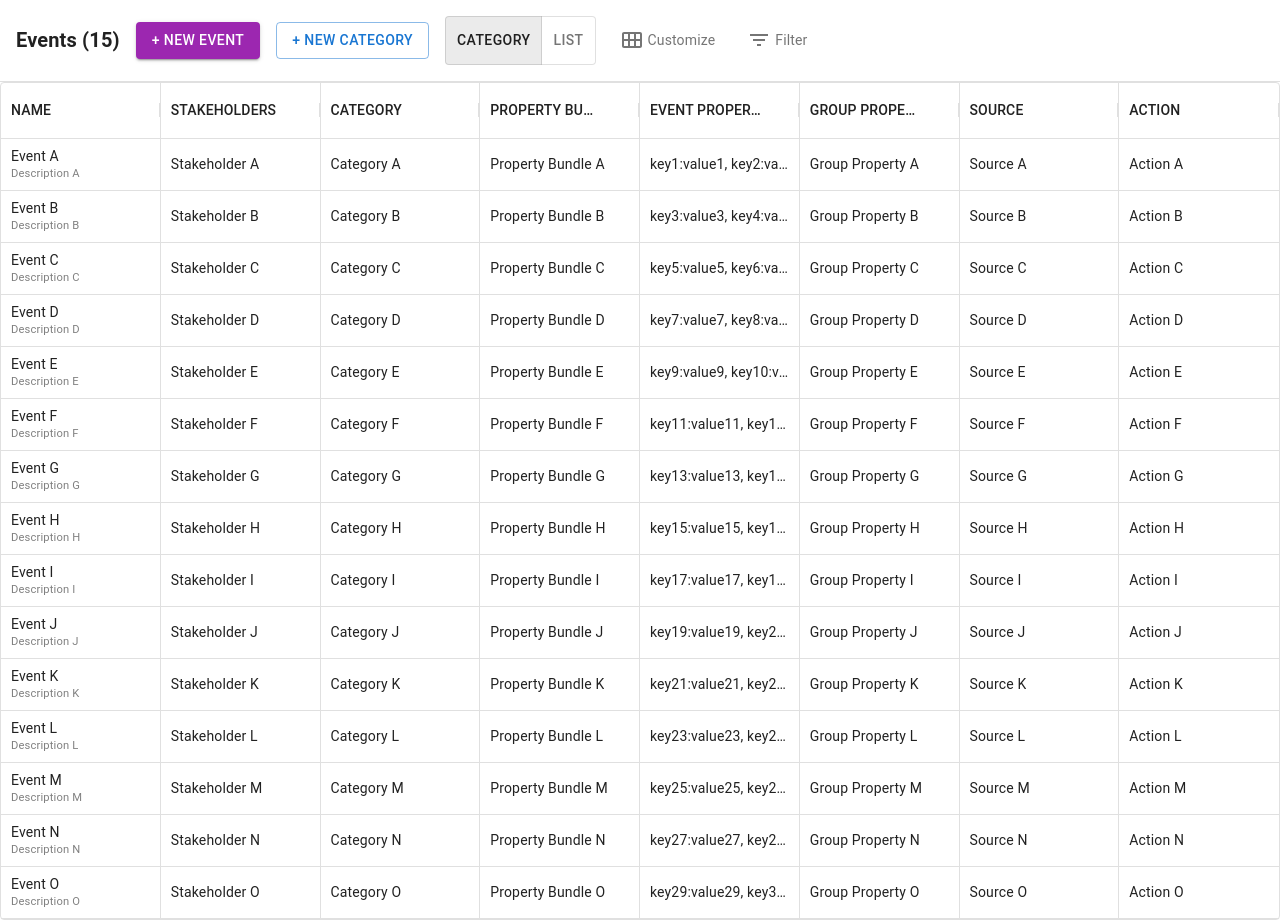
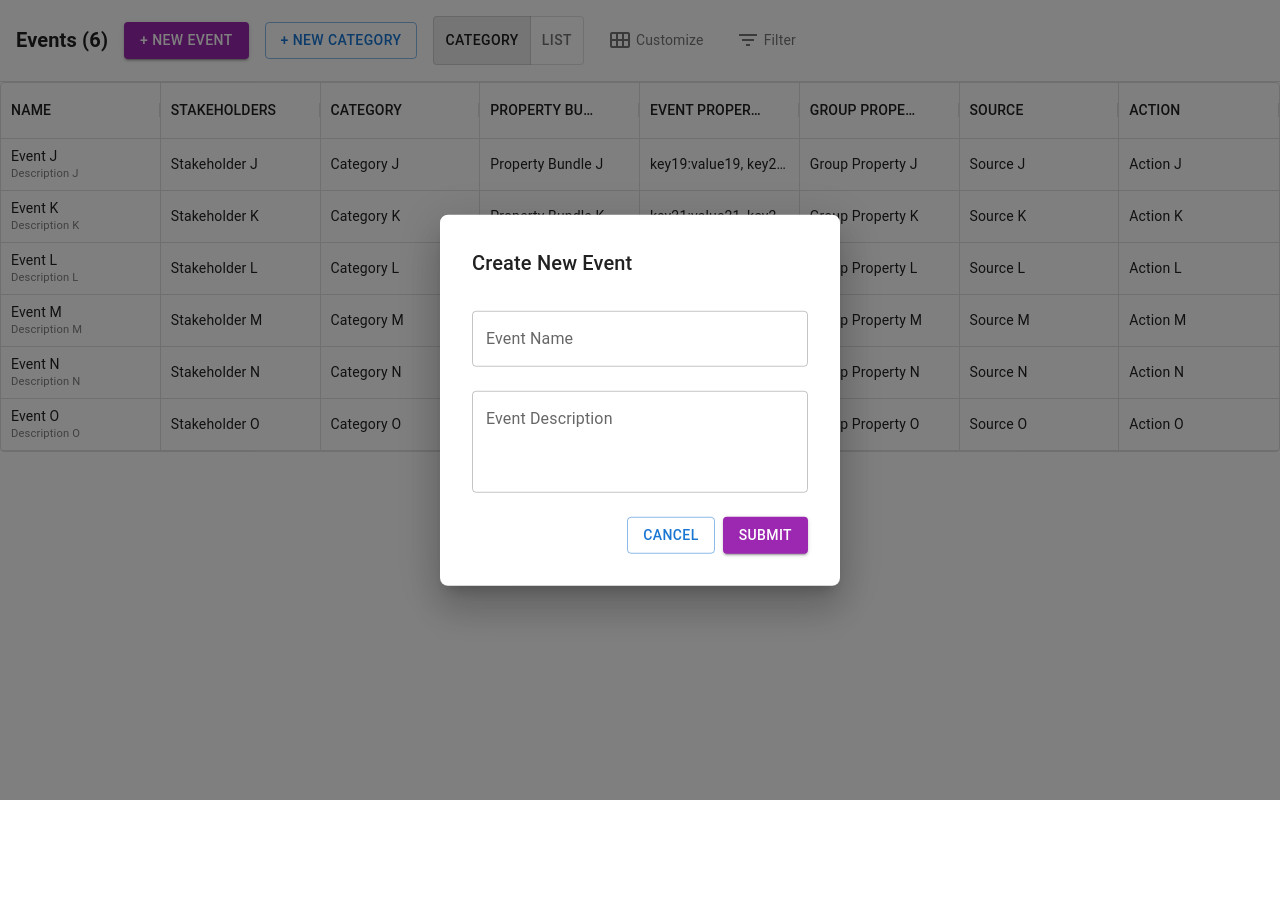
Before and after one commit to syedsartajahmed/hodor, a Next.js app: page /dashboard in a window 1280 px wide. Both pictures are taken after a click on the button "+ NEW EVENT". After the commit the page ends 800 px from the top, so only its background shows below. Built offline with nearby package versions, Linux system fonts and the light colour scheme.

Commit message:
added: dynamic event creation

```diff
--- /dev/null
+++ b/src/components/AddEventModal.js
@@ -0,0 +1,79 @@
+import React, { useState } from "react";
+import { Box, Button, Modal, TextField, Typography } from "@mui/material";
+import { useAppContext } from "@/context/AppContext";
+
+const AddEventModal = ({ open, setOpen }) => {
+  const [eventData, setEventData] = useState({ name: "", description: "" });
+  const { addEvent, tableData } = useAppContext();
+
+  const handleClose = () => {
+    setOpen(false);
+    setEventData({ name: "", description: "" });
+  };
+
+  const handleSubmit = () => {
+    if (eventData.name && eventData.description) {
+      addEvent(eventData);
+      handleClose();
+    }
+  };
+
+  return (
+    <Modal
+      open={open}
+      onClose={handleClose}
+      aria-labelledby="new-event-modal"
+      aria-describedby="modal-to-create-new-event"
+    >
+      <Box
+        sx={{
+          position: "absolute",
+          top: "50%",
+          left: "50%",
+          transform: "translate(-50%, -50%)",
+          width: 400,
+          bgcolor: "background.paper",
+          boxShadow: 24,
+          p: 4,
+          borderRadius: 2,
+        }}
+      >
+        <Typography id="new-event-modal" variant="h6" component="h2" mb={2}>
+          Create New Event
+        </Typography>
+        <TextField
+          label="Event Name"
+          fullWidth
+          variant="outlined"
+          margin="normal"
+          value={eventData.name}
+          onChange={(e) =>
+            setEventData((prev) => ({ ...prev, name: e.target.value }))
+          }
+        />
+        <TextField
+          label="Event Description"
+          fullWidth
+          variant="outlined"
+          margin="normal"
+          multiline
+          rows={3}
+          value={eventData.description}
+          onChange={(e) =>
+            setEventData((prev) => ({ ...prev, description: e.target.value }))
+          }
+        />
+        <Box display="flex" justifyContent="flex-end" mt={2} gap={1}>
+          <Button onClick={handleClose} variant="outlined">
+            Cancel
+          </Button>
+          <Button onClick={handleSubmit} variant="contained" color="secondary">
+            Submit
+          </Button>
+        </Box>
+      </Box>
+    </Modal>
+  );
+};
+
+export default AddEventModal;
--- a/src/components/Header.js
+++ b/src/components/Header.js
@@ -3,17 +3,24 @@ import {
   Box,
   Button,
   Typography,
+  TextField,
+  Modal,
+  ToggleButtonGroup,
   ToggleButton,
-  ToggleButtonGroup,
   IconButton,
 } from "@mui/material";
 import FilterListIcon from "@mui/icons-material/FilterList";
 import CalendarViewMonthIcon from "@mui/icons-material/CalendarViewMonth";
 import { rows } from "@/constants/tableValue";
+import AddEventModal from "./AddEventModal";
+import { useAppContext } from "@/context/AppContext";
 
 const Header = () => {
   const [view, setView] = useState("category");
-  const eventSize = rows.length;
+  const [open, setOpen] = useState(false);
+  const { tableData } = useAppContext();
+
+  const eventSize = tableData.length;
 
   const handleViewChange = (event, newView) => {
     if (newView !== null) {
@@ -21,7 +28,10 @@ const Header = () => {
     }
   };
 
+  const handleOpen = () => setOpen(true);
+
   return (
+    <>
       <Box
         display="flex"
         flexDirection="row"
@@ -30,18 +40,16 @@ const Header = () => {
         borderBottom="1px solid #e0e0e0"
         gap={2}
       >
-      {/* Left Section */}
         <Box display="flex" alignItems="center" gap={2}>
           <Typography variant="h6" fontWeight="bold">
             Events ({eventSize})
           </Typography>
-        <Button variant="contained" color="secondary">
+          <Button variant="contained" color="secondary" onClick={handleOpen}>
             + New Event
           </Button>
           <Button variant="outlined">+ New Category</Button>
         </Box>
 
-      {/* Center Section */}
         <Box display="flex" alignItems="center">
           <ToggleButtonGroup
             value={view}
@@ -58,7 +66,6 @@ const Header = () => {
           </ToggleButtonGroup>
         </Box>
 
-      {/* Right Section */}
         <Box display="flex" alignItems="center" gap={2}>
           <IconButton
             aria-label="customize"
@@ -76,6 +83,8 @@ const Header = () => {
           </IconButton>
         </Box>
       </Box>
+      {open && <AddEventModal open={open} setOpen={setOpen} />}
+    </>
   );
 };
 
--- a/src/components/Table.js
+++ b/src/components/Table.js
@@ -1,16 +1,18 @@
 import { columns, rows } from "@/constants/tableValue";
+import { useAppContext } from "@/context/AppContext";
 import { Box } from "@mui/material";
 import { DataGrid } from "@mui/x-data-grid";
 import * as React from "react";
 
 const Table = () => {
+  const { addEvent, tableData } = useAppContext();
+
   return (
     <div>
-      <div>
-      </div>
+      <div></div>
       <Box sx={{ height: "100%", width: "100%" }}>
         <DataGrid
-          rows={rows}
+          rows={tableData}
           columns={columns}
           disableColumnFilter
           hideFooterPagination
--- a/src/constants/tableValue.js
+++ b/src/constants/tableValue.js
@@ -56,114 +56,114 @@ export const columns = [
 ];
 
 export const rows = [
-  {
-    id: 1,
-    name: "Event A",
-    description: "Description A",
-    stakeholders: "Stakeholder A",
-    category: "Category A",
-    propertyBundles: "Property Bundle A",
-    eventProperties: "key1:value1, key2:value2",
-    groupProperties: "Group Property A",
-    source: "Source A",
-    action: "Action A",
-  },
-  {
-    id: 2,
-    name: "Event B",
-    description: "Description B",
-    stakeholders: "Stakeholder B",
-    category: "Category B",
-    propertyBundles: "Property Bundle B",
-    eventProperties: "key3:value3, key4:value4",
-    groupProperties: "Group Property B",
-    source: "Source B",
-    action: "Action B",
-  },
-  {
-    id: 3,
-    name: "Event C",
-    description: "Description C",
-    stakeholders: "Stakeholder C",
-    category: "Category C",
-    propertyBundles: "Property Bundle C",
-    eventProperties: "key5:value5, key6:value6",
-    groupProperties: "Group Property C",
-    source: "Source C",
-    action: "Action C",
-  },
-  {
-    id: 4,
-    name: "Event D",
-    description: "Description D",
-    stakeholders: "Stakeholder D",
-    category: "Category D",
-    propertyBundles: "Property Bundle D",
-    eventProperties: "key7:value7, key8:value8",
-    groupProperties: "Group Property D",
-    source: "Source D",
-    action: "Action D",
-  },
-  {
-    id: 5,
-    name: "Event E",
-    description: "Description E",
-    stakeholders: "Stakeholder E",
-    category: "Category E",
-    propertyBundles: "Property Bundle E",
-    eventProperties: "key9:value9, key10:value10",
-    groupProperties: "Group Property E",
-    source: "Source E",
-    action: "Action E",
-  },
-  {
-    id: 6,
-    name: "Event F",
-    description: "Description F",
-    stakeholders: "Stakeholder F",
-    category: "Category F",
-    propertyBundles: "Property Bundle F",
-    eventProperties: "key11:value11, key12:value12",
-    groupProperties: "Group Property F",
-    source: "Source F",
-    action: "Action F",
-  },
-  {
-    id: 7,
-    name: "Event G",
-    description: "Description G",
-    stakeholders: "Stakeholder G",
-    category: "Category G",
-    propertyBundles: "Property Bundle G",
-    eventProperties: "key13:value13, key14:value14",
-    groupProperties: "Group Property G",
-    source: "Source G",
-    action: "Action G",
-  },
-  {
-    id: 8,
-    name: "Event H",
-    description: "Description H",
-    stakeholders: "Stakeholder H",
-    category: "Category H",
-    propertyBundles: "Property Bundle H",
-    eventProperties: "key15:value15, key16:value16",
-    groupProperties: "Group Property H",
-    source: "Source H",
-    action: "Action H",
-  },
-  {
-    id: 9,
-    name: "Event I",
-    description: "Description I",
-    stakeholders: "Stakeholder I",
-    category: "Category I",
-    propertyBundles: "Property Bundle I",
-    eventProperties: "key17:value17, key18:value18",
-    groupProperties: "Group Property I",
-    source: "Source I",
-    action: "Action I",
-  },
+  //   {
+  //     id: 1,
+  //     name: "Event A",
+  //     description: "Description A",
+  //     stakeholders: "Stakeholder A",
+  //     category: "Category A",
+  //     propertyBundles: "Property Bundle A",
+  //     eventProperties: "key1:value1, key2:value2",
+  //     groupProperties: "Group Property A",
+  //     source: "Source A",
+  //     action: "Action A",
+  //   },
+  //   {
+  //     id: 2,
+  //     name: "Event B",
+  //     description: "Description B",
+  //     stakeholders: "Stakeholder B",
+  //     category: "Category B",
+  //     propertyBundles: "Property Bundle B",
+  //     eventProperties: "key3:value3, key4:value4",
+  //     groupProperties: "Group Property B",
+  //     source: "Source B",
+  //     action: "Action B",
+  //   },
+  //   {
+  //     id: 3,
+  //     name: "Event C",
+  //     description: "Description C",
+  //     stakeholders: "Stakeholder C",
+  //     category: "Category C",
+  //     propertyBundles: "Property Bundle C",
+  //     eventProperties: "key5:value5, key6:value6",
+  //     groupProperties: "Group Property C",
+  //     source: "Source C",
+  //     action: "Action C",
+  //   },
+  //   {
+  //     id: 4,
+  //     name: "Event D",
+  //     description: "Description D",
+  //     stakeholders: "Stakeholder D",
+  //     category: "Category D",
+  //     propertyBundles: "Property Bundle D",
+  //     eventProperties: "key7:value7, key8:value8",
+  //     groupProperties: "Group Property D",
+  //     source: "Source D",
+  //     action: "Action D",
+  //   },
+  //   {
+  //     id: 5,
+  //     name: "Event E",
+  //     description: "Description E",
+  //     stakeholders: "Stakeholder E",
+  //     category: "Category E",
+  //     propertyBundles: "Property Bundle E",
+  //     eventProperties: "key9:value9, key10:value10",
+  //     groupProperties: "Group Property E",
+  //     source: "Source E",
+  //     action: "Action E",
+  //   },
+  //   {
+  //     id: 6,
+  //     name: "Event F",
+  //     description: "Description F",
+  //     stakeholders: "Stakeholder F",
+  //     category: "Category F",
+  //     propertyBundles: "Property Bundle F",
+  //     eventProperties: "key11:value11, key12:value12",
+  //     groupProperties: "Group Property F",
+  //     source: "Source F",
+  //     action: "Action F",
+  //   },
+  //   {
+  //     id: 7,
+  //     name: "Event G",
+  //     description: "Description G",
+  //     stakeholders: "Stakeholder G",
+  //     category: "Category G",
+  //     propertyBundles: "Property Bundle G",
+  //     eventProperties: "key13:value13, key14:value14",
+  //     groupProperties: "Group Property G",
+  //     source: "Source G",
+  //     action: "Action G",
+  //   },
+  //   {
+  //     id: 8,
+  //     name: "Event H",
+  //     description: "Description H",
+  //     stakeholders: "Stakeholder H",
+  //     category: "Category H",
+  //     propertyBundles: "Property Bundle H",
+  //     eventProperties: "key15:value15, key16:value16",
+  //     groupProperties: "Group Property H",
+  //     source: "Source H",
+  //     action: "Action H",
+  //   },
+  //   {
+  //     id: 9,
+  //     name: "Event I",
+  //     description: "Description I",
+  //     stakeholders: "Stakeholder I",
+  //     category: "Category I",
+  //     propertyBundles: "Property Bundle I",
+  //     eventProperties: "key17:value17, key18:value18",
+  //     groupProperties: "Group Property I",
+  //     source: "Source I",
+  //     action: "Action I",
+  //   },
   {
     id: 10,
     name: "Event J",
--- /dev/null
+++ b/src/context/AppContext.js
@@ -0,0 +1,33 @@
+import React, { createContext, useContext, useState } from "react";
+import { rows } from "@/constants/tableValue";
+
+// Create the context
+const AppContext = createContext();
+
+// Custom hook to use the context
+export const useAppContext = () => useContext(AppContext);
+
+// Create the provider component
+export const AppProvider = ({ children }) => {
+  const [tableData, setTableData] = useState(rows);
+
+  const addEvent = (event) => {
+    setTableData((prev) => [
+      ...prev,
+      {
+        id: Date.now(),
+        ...event,
+        stakeholders: "",
+        category: "",
+        propertyBundles: "",
+        groupProperties: "",
+        source: "",
+        action: "",
+      },
+    ]);
+  };
+
+  const value = { tableData, addEvent };
+
+  return <AppContext.Provider value={value}>{children}</AppContext.Provider>;
+};
--- a/src/pages/_app.js
+++ b/src/pages/_app.js
@@ -6,12 +6,15 @@
 
 import * as React from "react";
 import { CssBaseline } from "@mui/material";
+import { AppProvider } from "@/context/AppContext";
 
 export default function MyApp({ Component, pageProps }) {
   return (
     <>
-      <CssBaseline />
-      <Component {...pageProps} />
+      <AppProvider>
+        <CssBaseline />
+        <Component {...pageProps} />
+      </AppProvider>
     </>
   );
 }
```
Lines whose indentation alone changed are shown as unchanged.
